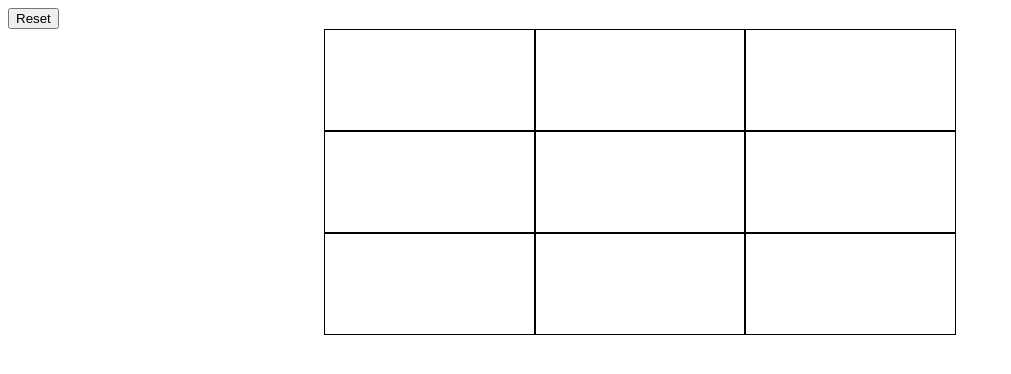
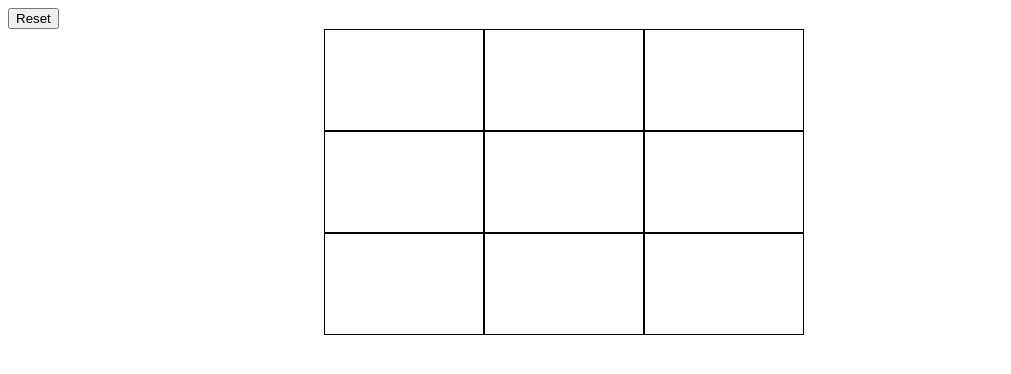
Before and after one commit to Mkoll04/3WA-TIC-TAC-TOE, a plain HTML site: page index.html in a window 1280 px wide. Shown: the whole page, without its empty margins (0-1011 px from the left). Drawn offline with Linux system fonts and the light colour scheme.

Commit message:
mise a jour projet morpion

```diff
--- a/script.js
+++ b/script.js
@@ -20,7 +20,7 @@ document.addEventListener("DOMContentLoaded", () => {
 
 
 
-    console.log(case1[1].value)
+    // console.log(case1[1].value)
 
     let click = (element) => {
         let joueurs = ["X", "O"]
@@ -29,21 +29,27 @@ document.addEventListener("DOMContentLoaded", () => {
         if (element.innerText === "") {
             element.innerText = joueurs[tours]
             tours++
-        }
-    }
+            } else if (element[0].innerText === joueurs[tours] && element[1].innerText === joueurs[tours]&& element[2].innerText ===joueurs[tours]){
+           alert(joueurs[tours] + " win")
+}
+
+
+
+}
 
 
     case1.forEach(element => element.addEventListener("click", () => click(element)))
 
+
     let reset = document.getElementsByClassName("reset")[0]
     let reset1 = (element) => {
-        element.innerText=""
+        element.innerText = ""
     }
     reset.addEventListener("click", () => {
         case1.forEach(element => reset1(element))
 
 
-      console.log(case1[1])
+        //   console.log(case1[1])
 
     })
 
--- a/style.css
+++ b/style.css
@@ -3,13 +3,17 @@
     flex-wrap:wrap;
     max-width:50%;
     margin:auto;
+    text-align:center;
 
 }
 
 .box{
+    display:flex;
+    flex-wrap:wrap;
     height:100px;
     border: solid 1px black;
-    width:33%;
-    text-align:center;
-    vertical-align: middle
+    width:25%;
+    align-items:center;
+    justify-content:center;
+
 }
```
